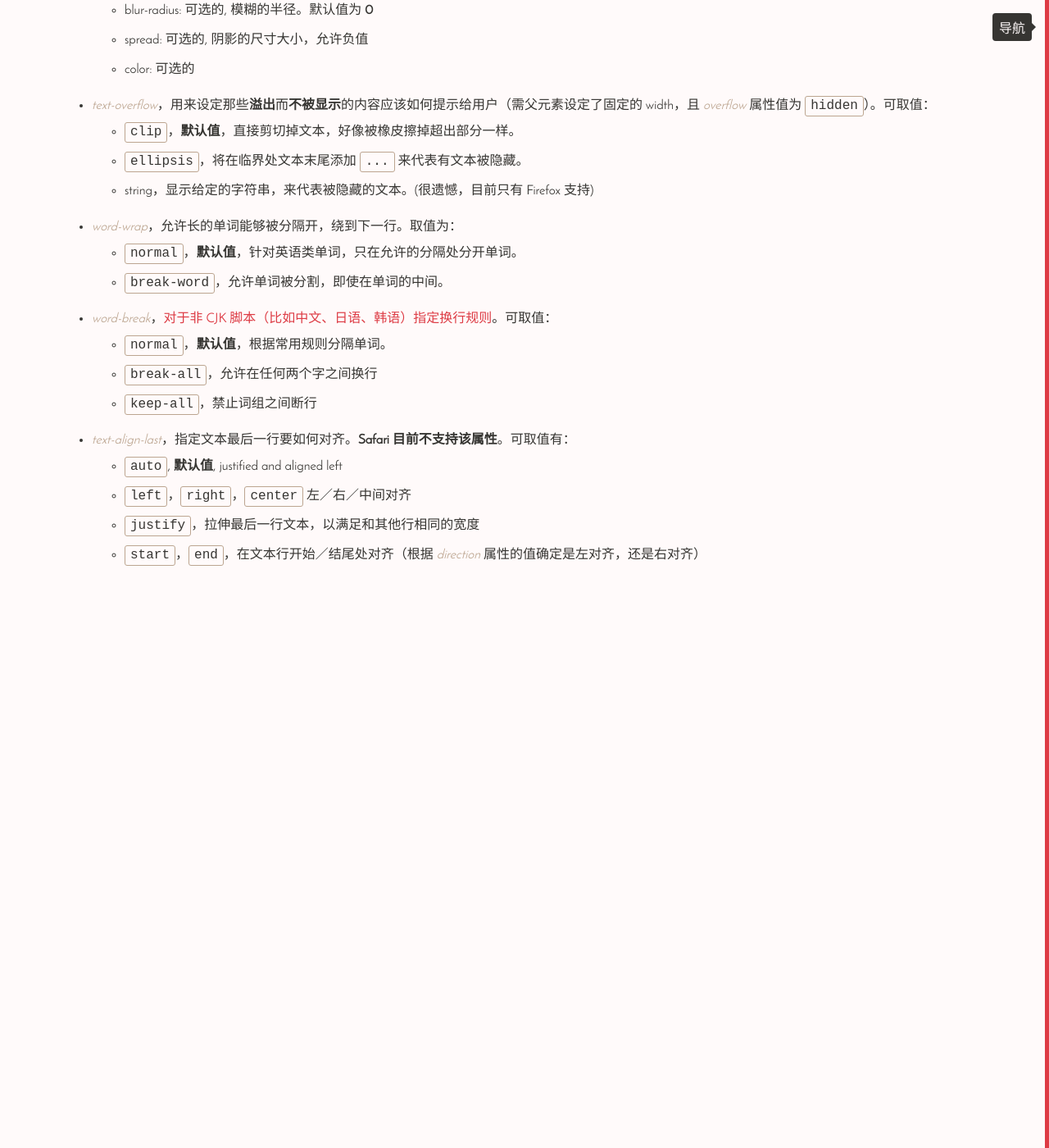
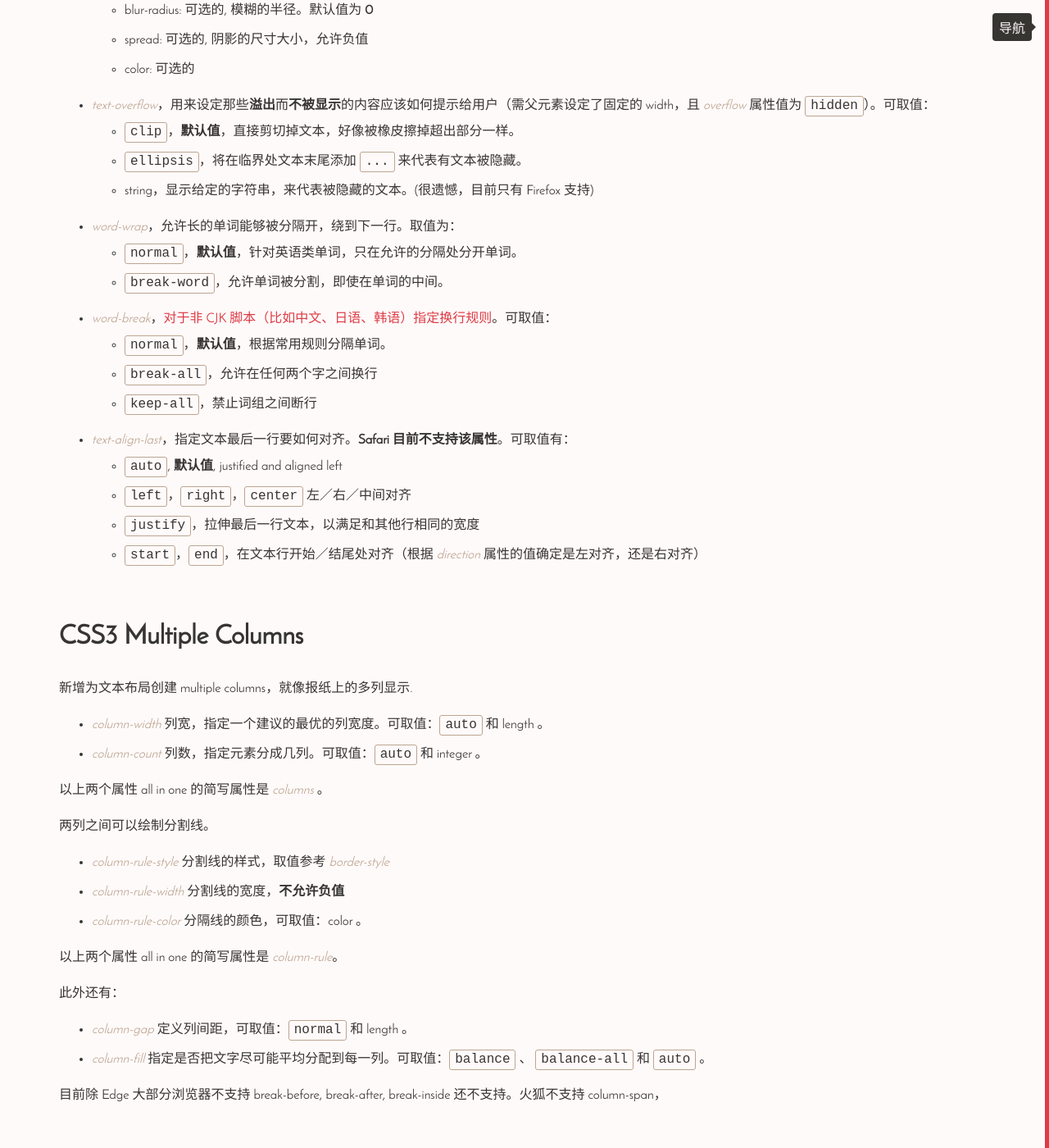
Before and after one commit to Vivi-wu/dive-into-web, a Jekyll site: the page built from _posts/2014-04-15-CSS-Texts.markdown, in a window 1280 px wide and 1400 px high, scrolled down 2535 px. Shown: the whole window at 82% size. Built offline with Jekyll 4.4.1, drawn with Linux system fonts in a browser that asks for light colours.

Commit message:
update post for css text, h5 develop, add post for css unit
responsive web design

```diff
--- a/_posts/2014-04-15-CSS-Texts.markdown
+++ b/_posts/2014-04-15-CSS-Texts.markdown
@@ -117,3 +117,27 @@ category: CSS
    + `left`，`right`，`center` 左／右／中间对齐
    + `justify`，拉伸最后一行文本，以满足和其他行相同的宽度
    + `start`，`end`，在文本行开始／结尾处对齐（根据 _direction_ 属性的值确定是左对齐，还是右对齐）
+
+## CSS3 Multiple Columns
+
+新增为文本布局创建 multiple columns，就像报纸上的多列显示.
+
++ _column-width_ 列宽，指定一个建议的最优的列宽度。可取值：`auto` 和 length 。
++ _column-count_ 列数，指定元素分成几列。可取值：`auto` 和 integer 。
+
+以上两个属性 all in one 的简写属性是 _columns_ 。
+
+两列之间可以绘制分割线。
+
++ _column-rule-style_ 分割线的样式，取值参考 _border-style_
++ _column-rule-width_ 分割线的宽度，**不允许负值**
++ _column-rule-color_ 分隔线的颜色，可取值：color 。
+
+以上两个属性 all in one 的简写属性是 _column-rule_。
+
+此外还有：
+
++ _column-gap_ 定义列间距，可取值：`normal` 和 length 。
++ _column-fill_ 指定是否把文字尽可能平均分配到每一列。可取值：`balance` 、 `balance-all` 和 `auto` 。
+
+目前除 Edge 大部分浏览器不支持 break-before, break-after, break-inside 还不支持。火狐不支持 column-span，
--- a/_posts/2016-01-21-CSS-fonts.markdown
+++ b/_posts/2016-01-21-CSS-fonts.markdown
@@ -74,7 +74,7 @@ Possible values include the following: `xx-small`, `x-small`, `small`, `medium`,
 
 ### 字体大小取值
 
-_length_：Floating-point number, followed by an absolute units designator (cm, mm, in, pt, or pc) or a relative units designator (em, ex, or px).
+_length_：Floating-point number, 后跟 CSS Unit.
 
 _%_：以父元素字体大小为百分比
 
```
Also changed, not shown: _posts/2014-04-25-CSS-Colors-and-Backgrounds.markdown (+14 -0 lines), _posts/2015-02-04-CSS-Units.markdown (added, +55 -0 lines), _posts/2015-06-01-CSS-Responsive-Web-Design.markdown (added, +78 -0 lines), _posts/2016-09-20-CSS-H5-develop.markdown (+12 -5 lines).
